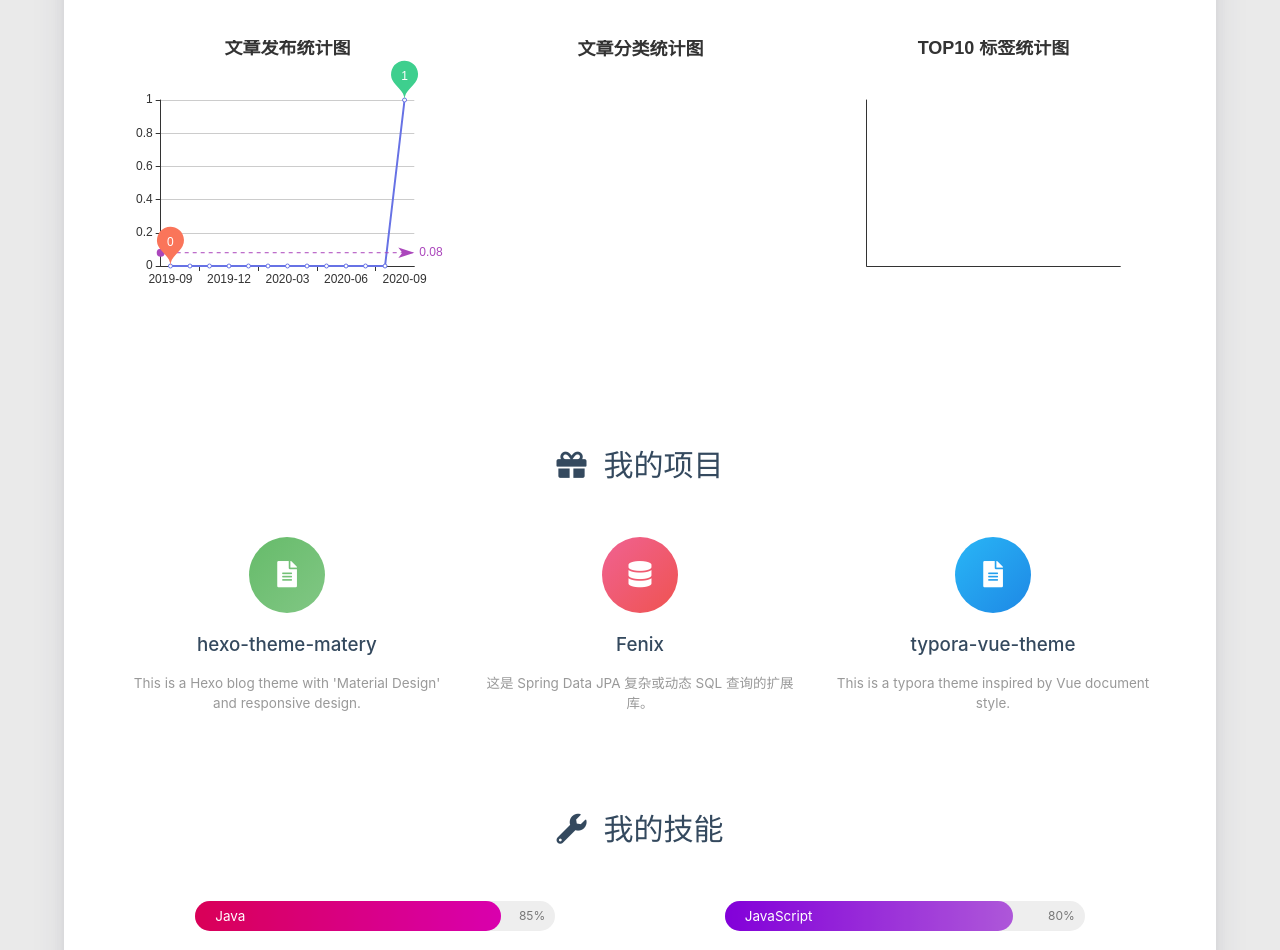
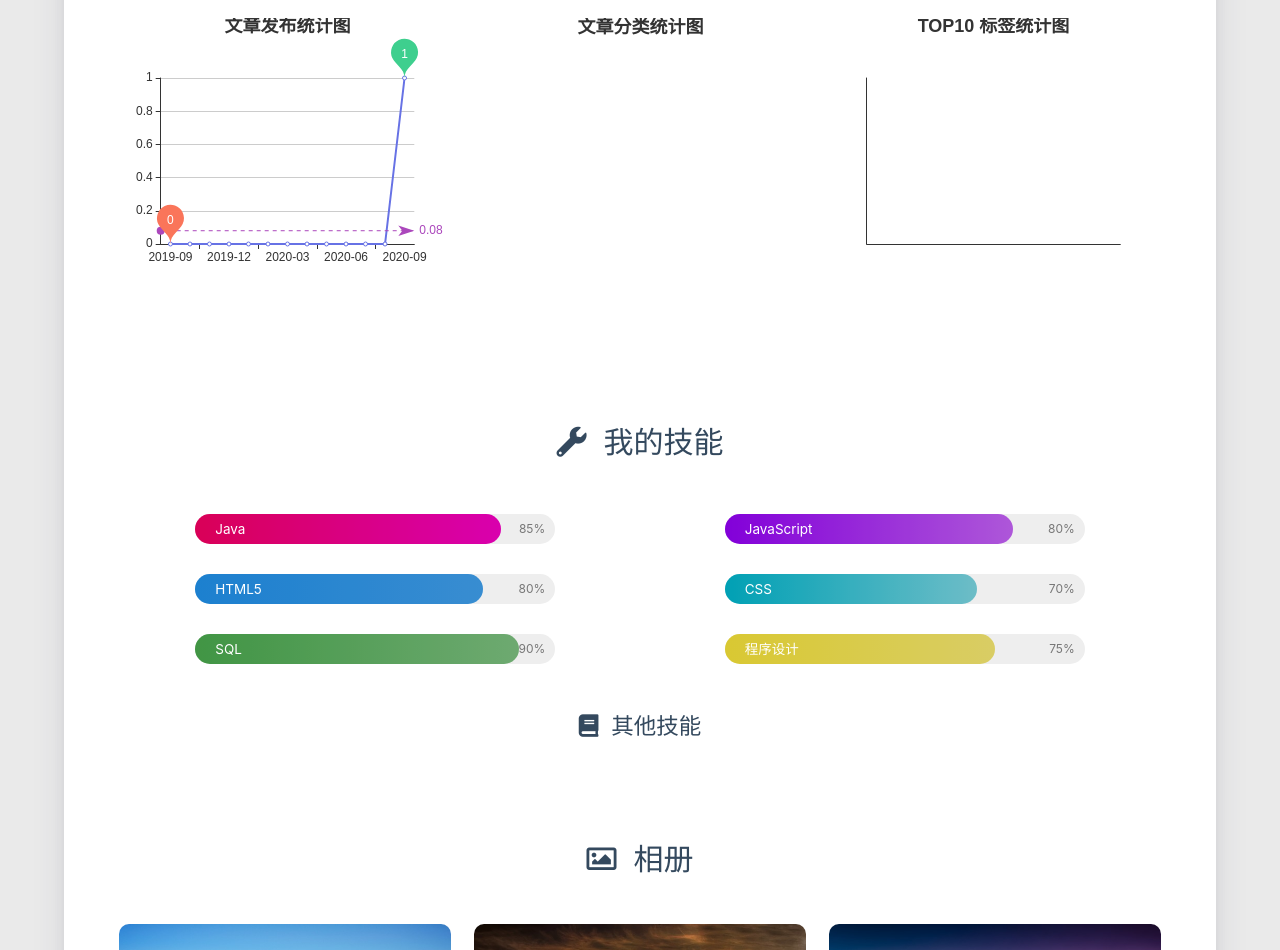
Before and after one commit to JiamingBi/JiamingBi.github.io, a plain HTML site: page about/index.html in a window 1280 px wide. Shown: the part 958-1908 px from the top of the page. Drawn offline with nearby package versions, Linux system fonts and the light colour scheme; some packages are replaced by stand-ins of ours; a script that the page names is missing.

Commit message:
Site updated: 2020-09-29 22:15:02

```diff
--- a/about/index.html
+++ b/about/index.html
@@ -376,7 +376,7 @@
                     <div class="col s12 m12 l4">
                         <div class="profile center-align">
                             <div class="avatar">
-                                <img src="/medias/avatar.jpg" alt="Baymax"
+                                <img src="/medias/qq%E5%A4%B4%E5%83%8F.jpg" alt="Baymax"
                                      class="circle responsive-img avatar-img">
                             </div>
                             <div class="author">
@@ -394,7 +394,7 @@
 
                                 </div>
                                 <div class="title">Baymax</div>
-                                <div class="career">Software Engineer</div>
+                                <div class="career">hnuer</div>
                                 <div class="social-link hide-on-large-only" data-aos="zoom-in-left">
 
     <a href="https://github.com/JiamingBi%" class="tooltipped" target="_blank" data-tooltip="访问我的GitHub" data-position="top" data-delay="50">
@@ -470,7 +470,7 @@
                     </div>
                 </div>
 
-                <div class="introduction center-align" data-aos="fade-up">If you wish to succeed, you should use persistence as your good friend, experience as your reference, prudence as your brother and hope as your sentry.</div>
+                <div class="introduction center-align" data-aos="fade-up">许多时候，我们不是跌倒在自己的缺陷上，而是跌倒在自己的优势上，因为缺陷。</div>
 
                 <style type="text/css">
     #posts-chart,
@@ -639,58 +639,6 @@
     tagsChart.setOption(tagsOption);
 </script>
 
-
-
-
-<div class="my-projects">
-    <div class="title center-align" data-aos="zoom-in-up">
-        <i class="fas fa-gift"></i>&nbsp;&nbsp;我的项目
-    </div>
-    <div class="row">
-
-
-        <div class="col s12 m6 l4" data-aos="fade-up">
-            <div class="info center-align">
-                <a href="http://github.com/blinkfox/hexo-theme-matery" class="icon"
-                   style="background: linear-gradient(to bottom right, #66BB6A 0%, #81C784 100%)" target="_blank">
-                    <i class="fas fa-file-alt"></i>
-                </a>
-                <div class="info-title">
-                    <a href="http://github.com/blinkfox/hexo-theme-matery" target="_blank">hexo-theme-matery</a>
-                </div>
-                <div class="info-desc">This is a Hexo blog theme with &#39;Material Design&#39; and responsive design.</div>
-            </div>
-        </div>
-
-        <div class="col s12 m6 l4" data-aos="fade-up">
-            <div class="info center-align">
-                <a href="https://github.com/blinkfox/fenix" class="icon"
-                   style="background: linear-gradient(to bottom right, #F06292 0%, #EF5350 100%)" target="_blank">
-                    <i class="fas fa-database"></i>
-                </a>
-                <div class="info-title">
-                    <a href="https://github.com/blinkfox/fenix" target="_blank">Fenix</a>
-                </div>
-                <div class="info-desc">这是 Spring Data JPA 复杂或动态 SQL 查询的扩展库。</div>
-            </div>
-        </div>
-
-        <div class="col s12 m6 l4" data-aos="fade-up">
-            <div class="info center-align">
-                <a href="https://github.com/blinkfox/typora-vue-theme" class="icon"
-                   style="background: linear-gradient(to bottom right, #29B6F6 0%, #1E88E5 100%)" target="_blank">
-                    <i class="fas fa-file-alt"></i>
-                </a>
-                <div class="info-title">
-                    <a href="https://github.com/blinkfox/typora-vue-theme" target="_blank">typora-vue-theme</a>
-                </div>
-                <div class="info-desc">This is a typora theme inspired by Vue document style.</div>
-            </div>
-        </div>
-
-
-    </div>
-</div>
 
 
 
```
Also changed, not shown: 2020/092916107.html (+5 -0 lines), index.html (+1 -1 lines), medias/logo.jpg (added), medias/qq头像.jpg (added).
